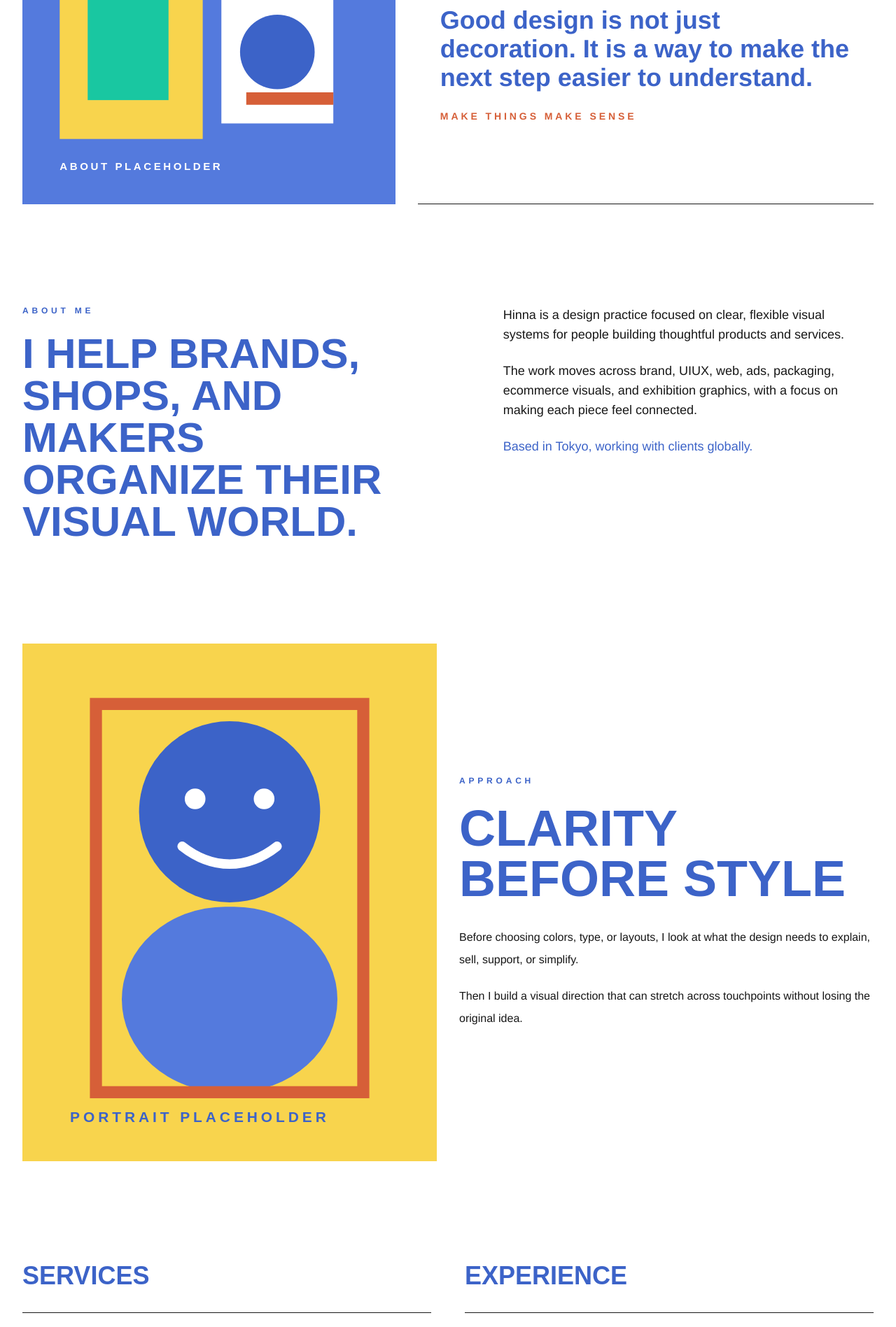
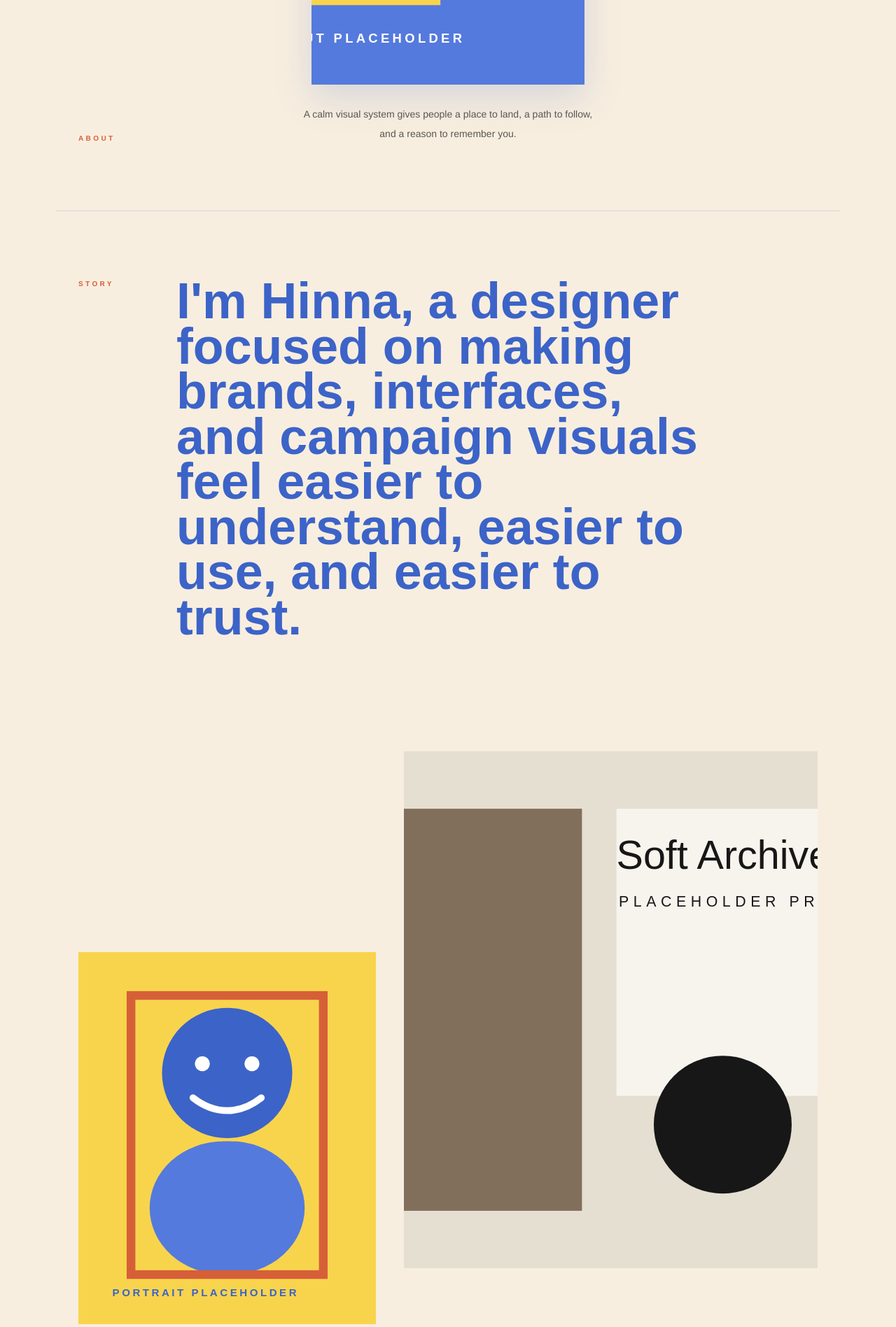
Before and after one commit to qimuxuexue-ctrl/designer-portfolio, a Next.js app: page /about in a window 1280 px wide. Shown: the part 880-2777 px from the top of the page at 70% size. Built offline with nearby package versions, Linux system fonts and the light colour scheme.

Commit message:
Rebuild about page structure

```diff
--- a/app/about/page.tsx
+++ b/app/about/page.tsx
@@ -1,21 +1,27 @@
 import Image from "next/image";
 import Link from "next/link";
 
-const services = [
-  "brand",
-  "UIUX",
-  "web",
-  "SNS ads",
-  "ecommerce banners",
-  "graphic design",
-  "packaging",
-  "exhibition"
-];
-
-const experience = [
-  { role: "Brand systems", detail: "Visual direction, identity foundations, launch assets" },
-  { role: "Digital design", detail: "Web pages, product flows, campaign surfaces" },
-  { role: "Commercial graphics", detail: "Ads, banners, packaging, and event visuals" }
+const resumeItems = [
+  {
+    title: "Brand, UIUX, web, packaging, and campaign design",
+    meta: "Independent studio practice",
+    year: "Now"
+  },
+  {
+    title: "Visual systems for thoughtful products and services",
+    meta: "Identity, digital, ecommerce, and launch materials",
+    year: "2024"
+  },
+  {
+    title: "Design direction across digital and physical touchpoints",
+    meta: "Brand foundations, web pages, ads, exhibitions",
+    year: "2023"
+  },
+  {
+    title: "Ongoing research in clarity, rhythm, and useful beauty",
+    meta: "References, systems, interface details, visual storytelling",
+    year: "Always"
+  }
 ];
 
 export const metadata = {
@@ -24,70 +30,59 @@ export const metadata = {
 
 export default function AboutPage() {
   return (
-    <main className="bg-white text-ink">
-      <section className="mx-auto max-w-7xl px-5 pb-10 pt-16 md:px-8 md:pb-16 md:pt-24">
-        <p className="mb-7 text-xs font-semibold uppercase tracking-[0.45em] text-titleBlue">
-          About Hinna
+    <main className="overflow-hidden bg-[#f8eedf] text-titleBlue">
+      <section className="about-reveal mx-auto grid max-w-[1120px] px-5 pb-14 pt-12 md:min-h-[760px] md:grid-cols-[140px_1fr_140px] md:px-8 md:pb-24 md:pt-20">
+        <p className="hidden self-end text-[10px] font-semibold uppercase tracking-[0.34em] text-ember md:block">
+          About
         </p>
-        <h1 className="max-w-6xl font-display text-6xl font-black uppercase leading-[0.82] text-titleBlue md:text-8xl lg:text-[8.5rem]">
+
+        <div className="relative flex flex-col items-center">
+          <h1 className="relative z-10 max-w-[760px] text-center font-display text-[clamp(3.4rem,9vw,8.2rem)] font-black leading-[0.82]">
             Turning loose
             <br />
             ideas into
             <br />
-          clear visuals
+            clear systems
           </h1>
-      </section>
 
-      <section className="mx-auto grid max-w-7xl gap-8 px-5 py-10 md:grid-cols-[0.9fr_1.1fr] md:px-8 md:py-16">
-        <div className="relative aspect-[4/3] overflow-hidden bg-bookingBlue">
+          <div className="about-float relative -mt-5 aspect-[4/5] w-[76%] max-w-[390px] overflow-hidden bg-sunYellow shadow-[0_18px_50px_rgba(60,99,200,0.18)] md:-mt-10">
             <Image
               src="/images/about-statement.svg"
-            alt="Abstract desk placeholder"
+              alt="Studio mood placeholder"
               fill
+              priority
               className="object-cover"
             />
+            <p className="absolute inset-x-5 top-5 font-display text-[clamp(2.8rem,7vw,5rem)] font-black leading-[0.82] text-white">
+              Make
+              <br />
+              sense,
+              <br />
+              not
+              <br />
+              noise.
+            </p>
           </div>
-        <div className="flex flex-col justify-center border-y border-ink py-8 md:px-8">
-          <p className="text-2xl font-semibold leading-10 text-titleBlue md:text-4xl md:leading-[1.15]">
-            Good design is not just decoration. It is a way to make the next step
-            easier to understand.
-          </p>
-          <p className="mt-6 text-sm font-semibold uppercase tracking-[0.28em] text-ember">
-            Make things make sense
+
+          <p className="mt-7 max-w-[420px] text-center text-sm font-medium leading-7 text-ink/70">
+            A calm visual system gives people a place to land, a path to follow, and
+            a reason to remember you.
           </p>
         </div>
       </section>
 
-      <section className="mx-auto grid max-w-7xl gap-10 px-5 py-12 md:grid-cols-[1.1fr_0.9fr] md:px-8 md:py-20">
-        <div>
-          <p className="mb-6 text-xs font-semibold uppercase tracking-[0.4em] text-titleBlue">
-            About me
+      <section className="about-reveal mx-auto grid max-w-[1120px] border-t border-titleBlue/20 px-5 py-14 md:grid-cols-[140px_1fr] md:px-8 md:py-24">
+        <p className="mb-8 text-[10px] font-semibold uppercase tracking-[0.34em] text-ember md:mb-0">
+          Story
         </p>
-          <h2 className="font-display text-4xl font-black uppercase leading-[0.95] text-titleBlue md:text-6xl">
-            I help brands,
-            <br />
-            shops, and makers
-            <br />
-            organize their visual world.
+        <h2 className="max-w-[780px] font-display text-[clamp(2.55rem,5.6vw,5.4rem)] font-black leading-[0.9]">
+          I&apos;m Hinna, a designer focused on making brands, interfaces, and campaign
+          visuals feel easier to understand, easier to use, and easier to trust.
         </h2>
-        </div>
-        <div className="space-y-6 text-base font-medium leading-8 md:text-lg">
-          <p>
-            Hinna is a design practice focused on clear, flexible visual systems for
-            people building thoughtful products and services.
-          </p>
-          <p>
-            The work moves across brand, UIUX, web, ads, packaging, ecommerce visuals,
-            and exhibition graphics, with a focus on making each piece feel connected.
-          </p>
-          <p className="text-titleBlue">
-            Based in Tokyo, working with clients globally.
-          </p>
-        </div>
       </section>
 
-      <section className="mx-auto grid max-w-7xl gap-8 px-5 py-10 md:grid-cols-2 md:px-8 md:py-16">
-        <div className="relative aspect-[4/5] overflow-hidden bg-sunYellow">
+      <section className="about-reveal mx-auto grid max-w-[1120px] gap-6 px-5 py-8 md:grid-cols-[0.9fr_1.25fr] md:items-end md:gap-10 md:px-8 md:py-16">
+        <div className="relative aspect-[4/5] overflow-hidden bg-bookingBlue md:translate-y-20">
           <Image
             src="/images/about-portrait.svg"
             alt="Portrait placeholder"
@@ -95,73 +90,112 @@ export default function AboutPage() {
             className="object-cover"
           />
         </div>
-        <div className="flex flex-col justify-center">
-          <p className="mb-6 text-xs font-semibold uppercase tracking-[0.4em] text-titleBlue">
+        <div className="relative aspect-[4/5] overflow-hidden bg-white">
+          <Image
+            src="/images/project-soft-archive.svg"
+            alt="Reference object placeholder"
+            fill
+            className="object-cover"
+          />
+        </div>
+      </section>
+
+      <section className="about-reveal mx-auto grid max-w-[1120px] gap-10 px-5 py-16 md:grid-cols-[140px_1fr] md:px-8 md:py-28">
+        <p className="text-[10px] font-semibold uppercase tracking-[0.34em] text-ember">
           Approach
         </p>
-          <h2 className="font-display text-5xl font-black uppercase leading-[0.9] text-titleBlue md:text-7xl">
-            Clarity
+        <div>
+          <h2 className="max-w-[860px] font-display text-[clamp(3rem,7vw,7rem)] font-black uppercase leading-[0.84]">
+            Persistence
             <br />
-            before style
+            & motivation
           </h2>
-          <div className="mt-8 space-y-5 text-base font-medium leading-8">
+          <div className="mt-10 grid gap-8 text-sm font-medium leading-7 text-ink/72 md:grid-cols-2 md:gap-14">
             <p>
-              Before choosing colors, type, or layouts, I look at what the design needs
-              to explain, sell, support, or simplify.
+              I start by listening for the part that is still tangled. The goal is not
+              to decorate the idea, but to understand what the design needs to explain
+              before it becomes visible.
             </p>
             <p>
-              Then I build a visual direction that can stretch across touchpoints without
-              losing the original idea.
+              From there, I shape a visual direction that can move across brand, web,
+              ads, packaging, ecommerce, and printed surfaces without losing its center.
             </p>
           </div>
         </div>
       </section>
 
-      <section className="mx-auto grid max-w-7xl gap-12 px-5 py-12 md:grid-cols-2 md:px-8 md:py-20">
+      <section className="about-reveal mx-auto grid max-w-[1120px] border-y border-titleBlue/20 px-5 py-12 md:grid-cols-[140px_1fr] md:px-8 md:py-16">
+        <p className="mb-7 text-[10px] font-semibold uppercase tracking-[0.34em] text-ember md:mb-0">
+          Experience
+        </p>
+        <div className="divide-y divide-titleBlue/20">
+          {resumeItems.map((item) => (
+            <div
+              key={item.title}
+              className="grid gap-3 py-5 text-sm font-medium leading-6 text-ink/75 md:grid-cols-[1fr_auto]"
+            >
               <div>
-          <h2 className="mb-8 font-display text-4xl font-black uppercase text-titleBlue">
-            Services
-          </h2>
-          <div className="grid gap-3">
-            {services.map((service) => (
-              <div
-                key={service}
-                className="border-t border-ink py-4 text-xl font-semibold"
-              >
-                {service}
+                <h3 className="text-base font-semibold leading-6 text-titleBlue">
+                  {item.title}
+                </h3>
+                <p>{item.meta}</p>
+              </div>
+              <p className="text-left text-xs font-semibold uppercase tracking-[0.22em] text-ember md:text-right">
+                {item.year}
+              </p>
             </div>
           ))}
         </div>
+      </section>
+
+      <section className="about-reveal mx-auto grid max-w-[1120px] gap-4 px-5 py-16 md:grid-cols-[1.1fr_0.85fr] md:px-8 md:py-24">
+        <div className="relative aspect-[4/5] overflow-hidden bg-mint md:max-w-[500px]">
+          <Image
+            src="/images/project-northline.svg"
+            alt="Digital work placeholder"
+            fill
+            className="object-cover"
+          />
         </div>
-        <div>
-          <h2 className="mb-8 font-display text-4xl font-black uppercase text-titleBlue">
-            Experience
-          </h2>
-          <div className="space-y-6">
-            {experience.map((item) => (
-              <div key={item.role} className="border-t border-ink pt-5">
-                <h3 className="text-2xl font-semibold text-titleBlue">{item.role}</h3>
-                <p className="mt-2 leading-7">{item.detail}</p>
-              </div>
-            ))}
-          </div>
+        <div className="relative aspect-[4/3] overflow-hidden bg-sunYellow md:mt-14">
+          <Image
+            src="/images/project-earth-house.svg"
+            alt="Object study placeholder"
+            fill
+            className="object-cover"
+          />
         </div>
       </section>
 
-      <section className="bg-titleBlue px-5 py-16 text-center text-white md:px-8 md:py-24">
-        <p className="mx-auto max-w-4xl font-display text-4xl font-black uppercase leading-[0.95] text-sunYellow md:text-6xl">
-          When I&apos;m not designing, I&apos;m collecting references, testing small
-          ideas, and looking for better ways to explain things visually.
+      <section className="about-reveal mx-auto max-w-[1120px] px-5 pb-20 md:px-8 md:pb-28">
+        <p className="max-w-[900px] font-display text-[clamp(2.5rem,5.4vw,5.8rem)] font-black leading-[0.9]">
+          When I&apos;m not designing, I&apos;m collecting references, comparing tiny
+          layout decisions, testing visual rhythms, and saving ideas that help a brand
+          feel less confusing.
         </p>
+        <div className="mt-10 h-14 max-w-[720px] bg-titleBlue p-3">
+          <div className="h-full w-full bg-sunYellow/90" />
+        </div>
       </section>
 
-      <section className="mx-auto max-w-5xl px-5 py-16 text-center md:px-8 md:py-24">
-        <p className="font-display text-4xl font-black text-titleBlue md:text-5xl">
-          Have an idea that needs shape?
+      <section className="about-reveal mx-auto grid max-w-[1120px] border-t border-titleBlue/20 px-5 py-14 text-sm font-semibold text-ink/70 md:grid-cols-[140px_1fr_auto] md:px-8 md:py-20">
+        <p className="mb-8 text-[10px] uppercase tracking-[0.34em] text-ember md:mb-0">
+          Contact
         </p>
+        <div className="space-y-2">
+          <Link className="block transition hover:text-titleBlue" href="mailto:qimuxuexue@gmail.com">
+            Email
+          </Link>
+          <Link className="block transition hover:text-titleBlue" href="/contact">
+            Inquiry form
+          </Link>
+          <Link className="block transition hover:text-titleBlue" href="/work">
+            Work
+          </Link>
+        </div>
         <Link
           href="/contact"
-          className="mt-8 inline-flex bg-sunYellow px-10 py-4 text-sm font-black uppercase tracking-[0.32em] text-titleBlue transition hover:bg-titleBlue hover:text-white"
+          className="mt-10 self-end justify-self-start text-[10px] uppercase tracking-[0.34em] text-titleBlue transition hover:text-ember md:mt-0 md:justify-self-end"
         >
           Contact me
         </Link>
--- a/styles/globals.css
+++ b/styles/globals.css
@@ -69,3 +69,39 @@ a {
   transform: scale(1.025);
   filter: saturate(1.08);
 }
+
+.about-reveal {
+  animation: aboutReveal 720ms ease both;
+}
+
+.about-float {
+  animation: aboutFloat 7s ease-in-out infinite;
+}
+
+@keyframes aboutReveal {
+  from {
+    opacity: 0;
+    transform: translateY(18px);
+  }
+  to {
+    opacity: 1;
+    transform: translateY(0);
+  }
+}
+
+@keyframes aboutFloat {
+  0%,
+  100% {
+    transform: translateY(0);
+  }
+  50% {
+    transform: translateY(-10px);
+  }
+}
+
+@media (prefers-reduced-motion: reduce) {
+  .about-reveal,
+  .about-float {
+    animation: none;
+  }
+}
```
Lines whose indentation alone changed are shown as unchanged.
